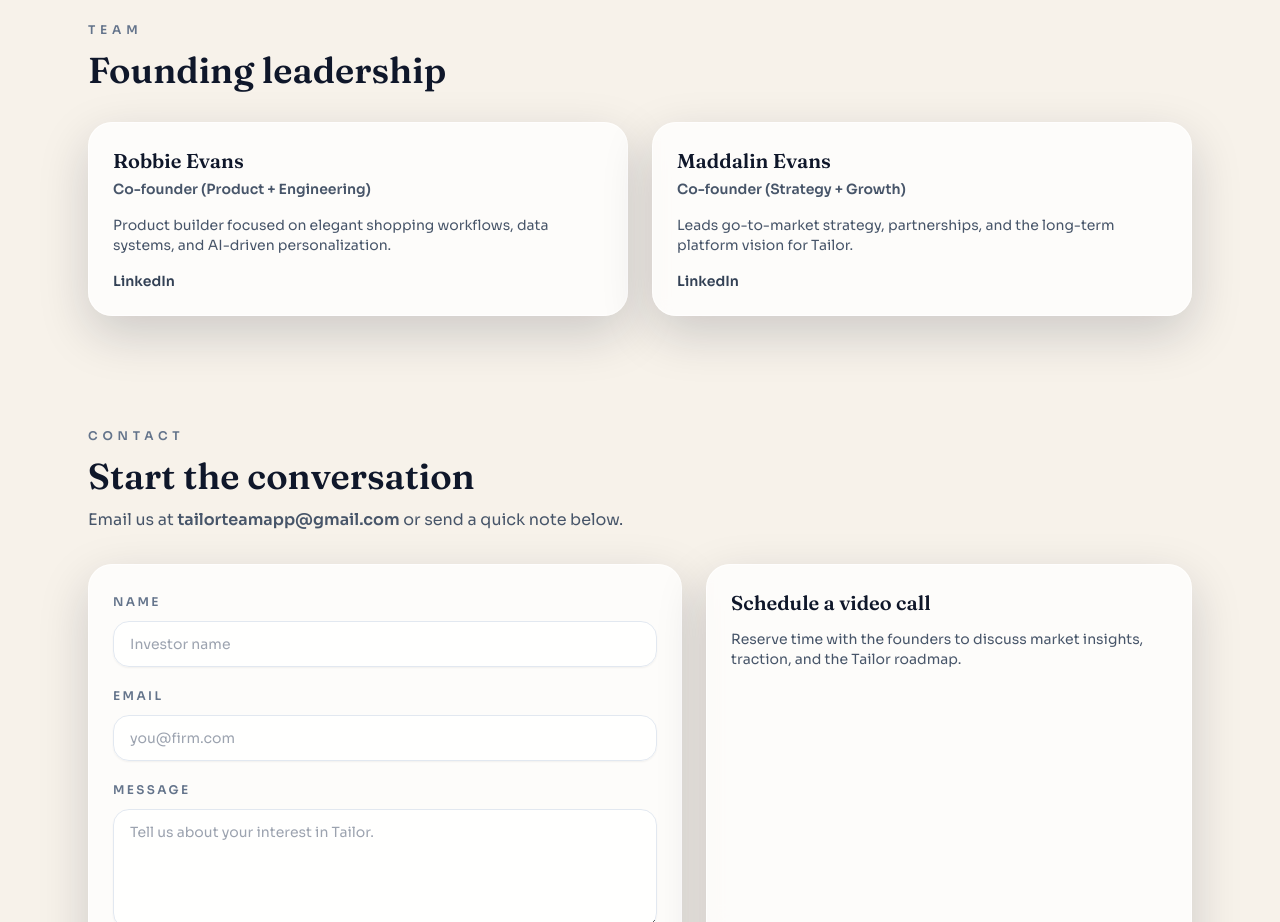
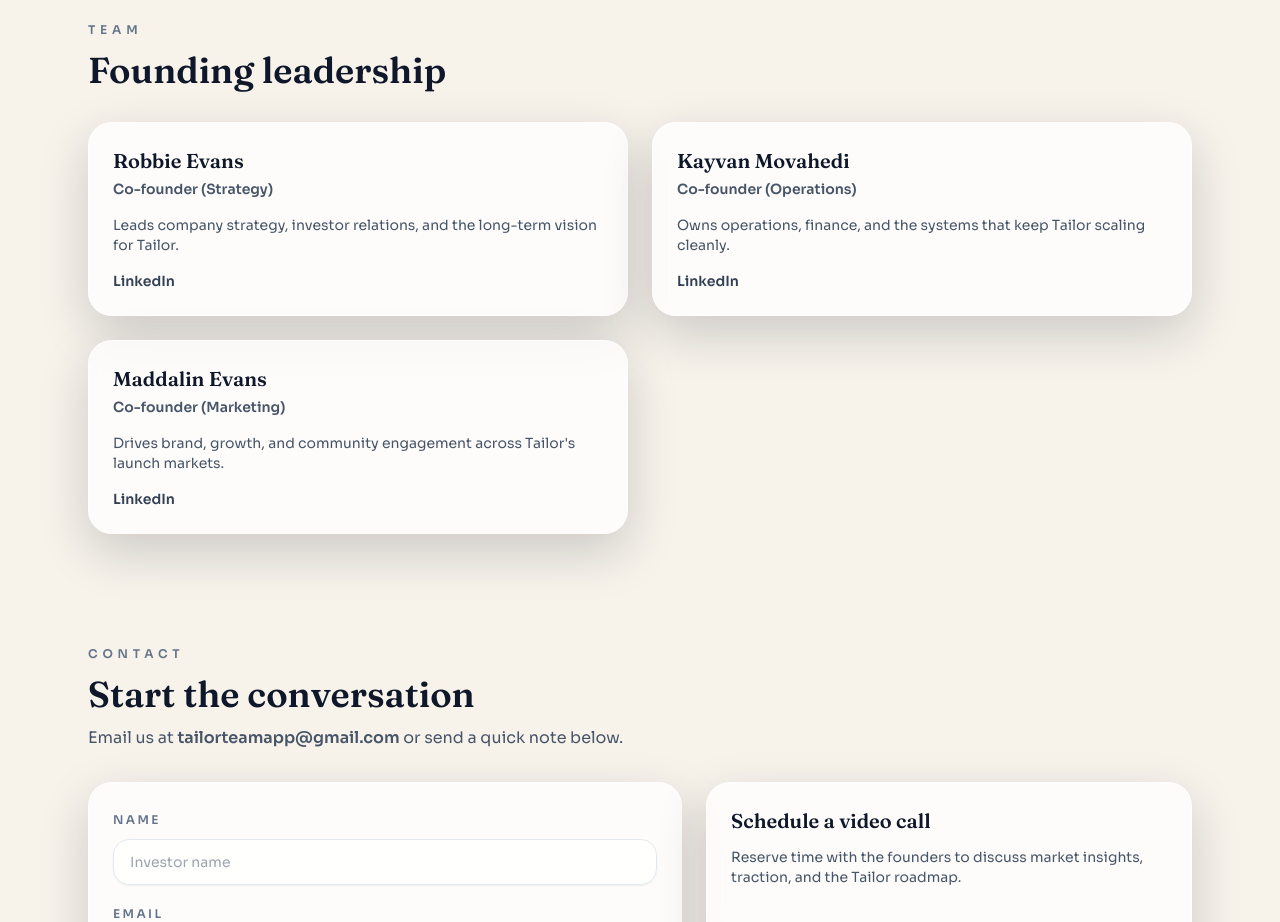
Before and after one commit to robjevans/TailorDemo, a React (Vite) app: page / in a window 1280 px wide. Shown: the part 3400-4322 px from the top of the page. Built offline with nearby package versions, Linux system fonts and the light colour scheme; the HTML template or start-up script is replaced by a standard one.

Commit message:
Update cofounders and roles

```diff
--- a/src/App.tsx
+++ b/src/App.tsx
@@ -127,13 +127,18 @@
 const founders = [
   {
     name: "Robbie Evans",
-    role: "Co-founder (Product + Engineering)",
-    bio: "Product builder focused on elegant shopping workflows, data systems, and AI-driven personalization.",
+    role: "Co-founder (Strategy)",
+    bio: "Leads company strategy, investor relations, and the long-term vision for Tailor.",
+  },
+  {
+    name: "Kayvan Movahedi",
+    role: "Co-founder (Operations)",
+    bio: "Owns operations, finance, and the systems that keep Tailor scaling cleanly.",
   },
   {
     name: "Maddalin Evans",
-    role: "Co-founder (Strategy + Growth)",
-    bio: "Leads go-to-market strategy, partnerships, and the long-term platform vision for Tailor.",
+    role: "Co-founder (Marketing)",
+    bio: "Drives brand, growth, and community engagement across Tailor's launch markets.",
   },
 ];
 
```
Also changed, not shown: 3 other files (tests, documents, lock files or other folders).
